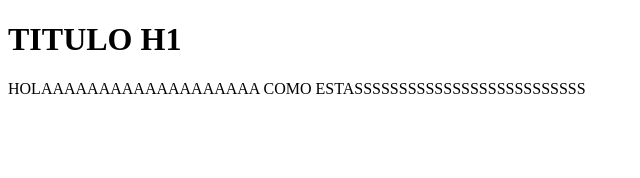
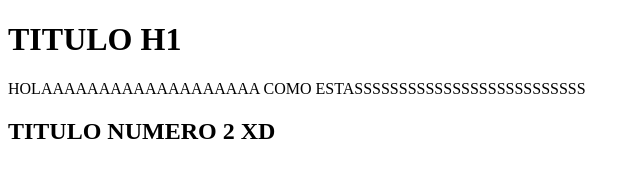
Before and after one commit to RonaldoTomaylla7/miprimer-repositorio, a plain HTML site: page index.html in a window 1280 px wide. Shown: the whole page, without its empty margins (0-640 px from the left). Drawn offline with Linux system fonts and the light colour scheme.

Commit message:
agregado h2 al index

```diff
--- a/index.html
+++ b/index.html
@@ -9,5 +9,6 @@
 <body>
     <h1>TITULO H1 </h1>
     <p>HOLAAAAAAAAAAAAAAAAAAA COMO ESTASSSSSSSSSSSSSSSSSSSSSSSSSS</p>
+    <h2> TITULO NUMERO 2 XD</h2>
 </body>
 </html>
```
